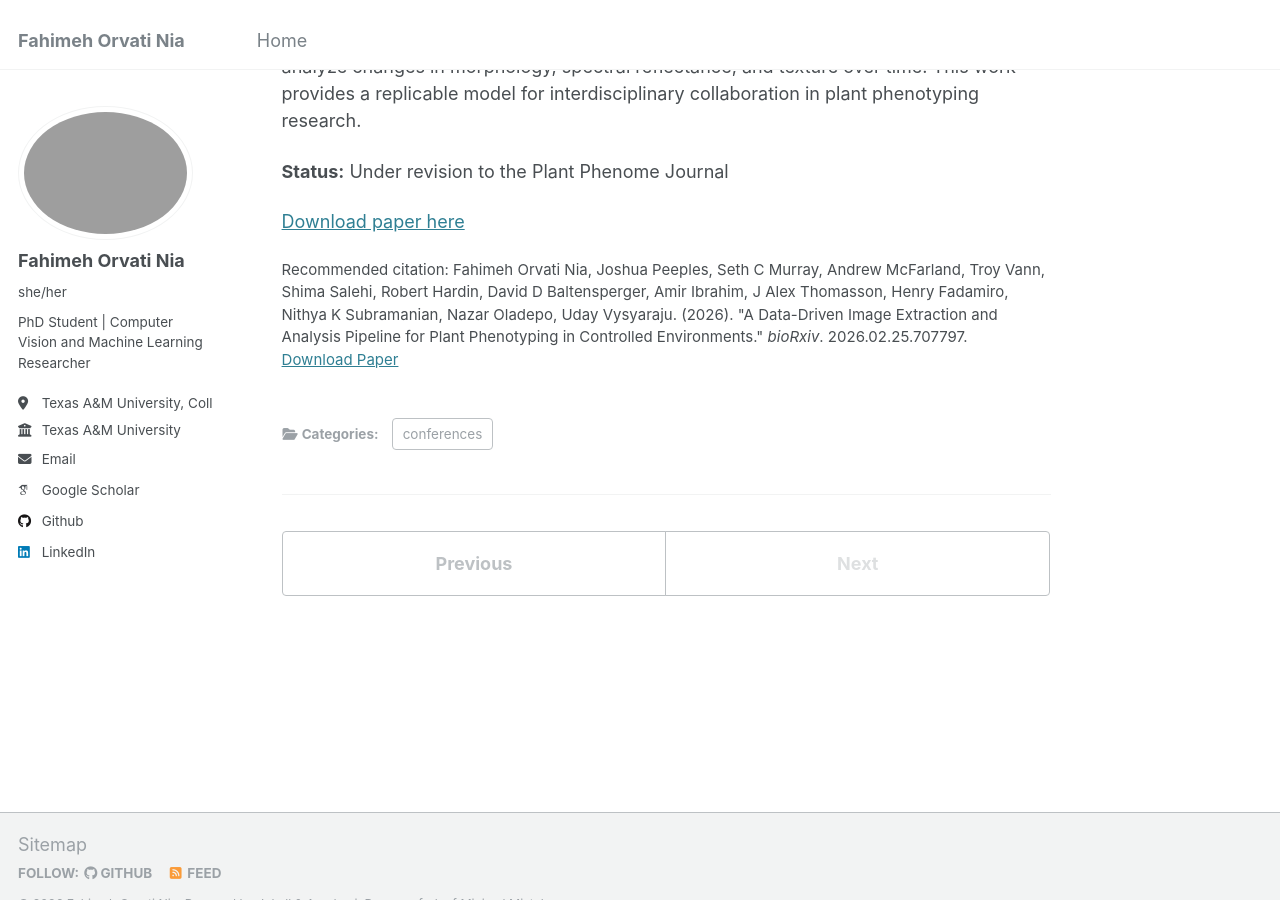
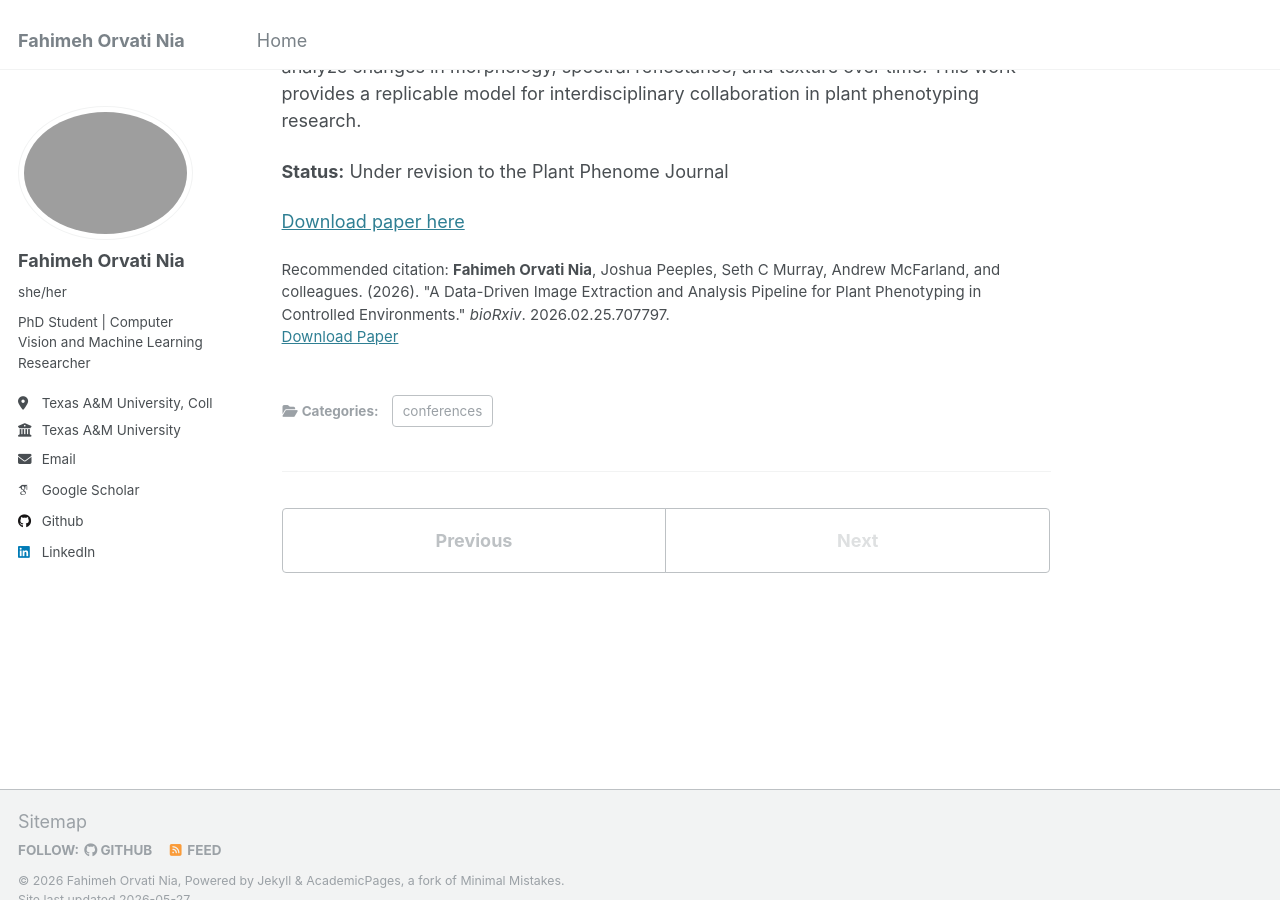
Before and after one commit to fahimehorvatinia/fahimehorvatinia.github.io, a Jekyll site: the page built from _publications/2026-02-27-plant-phenotyping-pipeline.md, in a window 1280 px wide and 900 px high, scrolled down 683 px. Built offline with Jekyll 4.4.1, drawn with Linux system fonts in a browser that asks for light colours; some web fonts are replaced.

Commit message:
Update plant phenotyping publication with condensed author list

```diff
--- a/_publications/2026-02-27-plant-phenotyping-pipeline.md
+++ b/_publications/2026-02-27-plant-phenotyping-pipeline.md
@@ -7,7 +7,7 @@ excerpt: 'An integrated multispectral phenotyping framework for high-throughput
 date: 2026-02-27
 venue: 'bioRxiv (Under revision to Plant Phenome Journal)'
 paperurl: 'https://www.biorxiv.org/content/10.1101/2026.02.25.707797'
-citation: 'Fahimeh Orvati Nia, Joshua Peeples, Seth C Murray, Andrew McFarland, Troy Vann, Shima Salehi, Robert Hardin, David D Baltensperger, Amir Ibrahim, J Alex Thomasson, Henry Fadamiro, Nithya K Subramanian, Nazar Oladepo, Uday Vysyaraju. (2026). &quot;A Data-Driven Image Extraction and Analysis Pipeline for Plant Phenotyping in Controlled Environments.&quot; <i>bioRxiv</i>. 2026.02.25.707797.'
+citation: '<b>Fahimeh Orvati Nia</b>, Joshua Peeples, Seth C Murray, Andrew McFarland, and colleagues. (2026). &quot;A Data-Driven Image Extraction and Analysis Pipeline for Plant Phenotyping in Controlled Environments.&quot; <i>bioRxiv</i>. 2026.02.25.707797.'
 ---
 
 Advances in automation, imaging, and artificial intelligence have enabled researchers to capture large volumes of high-quality plant data for understanding crop growth, stress, and genotype-by-environment interactions. While genomics has achieved remarkable throughput, phenotypic data acquisition remains a critical bottleneck for accelerating crop improvement and biological discovery.
```
